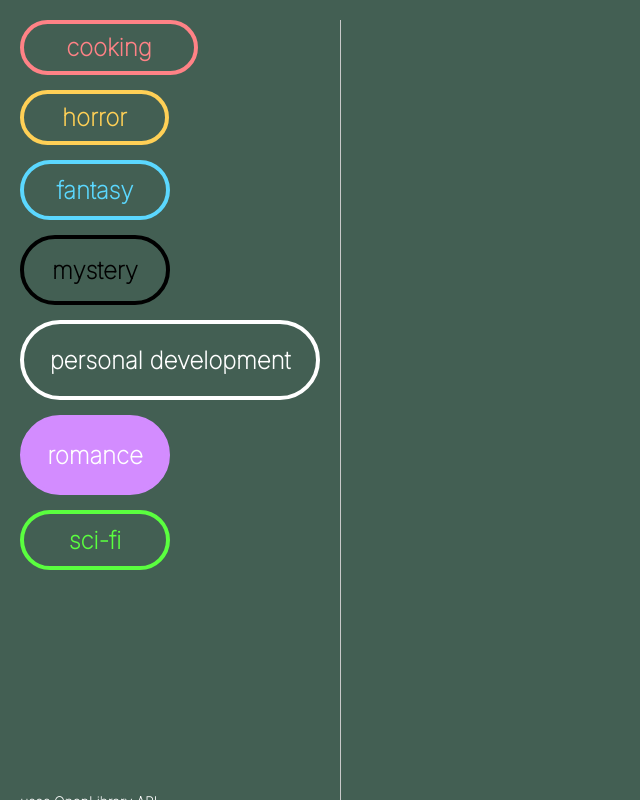
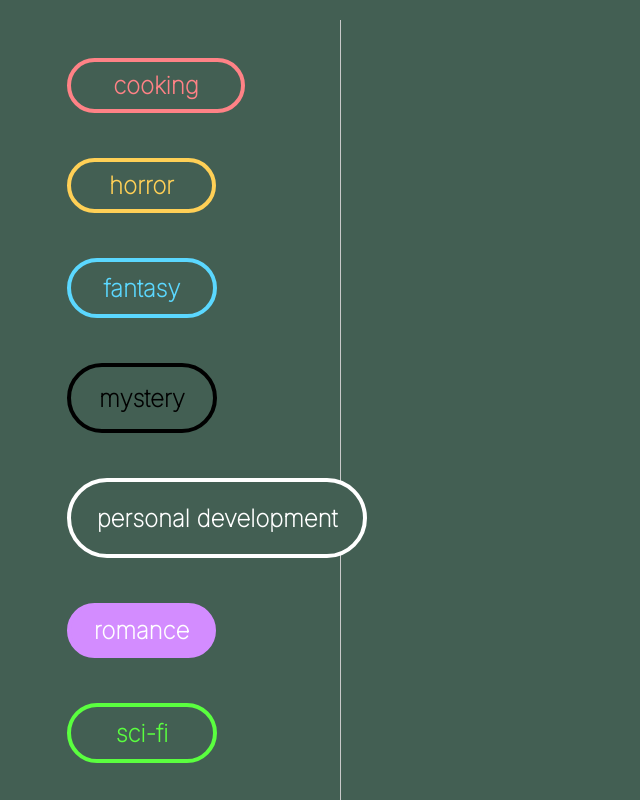
Before and after one commit to isverzh85/libraryProject, a React (Create React App) app: page / in a window 1280 px wide. Shown: the top 800 px of the page, without its empty margins (0-640 px from the left). Built offline with nearby package versions, Linux system fonts and the light colour scheme.

Commit message:
working on the grid css

```diff
--- a/src/Layout/SidePanel/Nav/Nav.js
+++ b/src/Layout/SidePanel/Nav/Nav.js
@@ -1,7 +1,7 @@
 import React from "react";
 import styles from '../../SidePanel/Nav/styles.module.scss';
 import { useState } from 'react';
-import Axios from 'axios';
+import Axios, { all } from 'axios';
 import cn from 'classnames'
 
 export const Nav = () => {
@@ -20,17 +20,15 @@ export const Nav = () => {
         first_publish_year: book.first_publish_year
       }
         books.push(bookToRender)
-        books.sort((book1, book2) => book2.first_publish_year - book1.first_publish_year);
-        //put logic for the if and else for the year
-        console.log(book)
-    })
-        setBookList(books)
+   })
+      let uniqueBookYears = [...new Set(books.map(book => book.first_publish_year)) ]
+      books = books.filter(book => uniqueBookYears.includes(book.first_publish_year))
+      books.sort((book1, book2) => book2.first_publish_year - book1.first_publish_year)
+      setBookList(books)
    }
-console.log(bookLists)
 
  return (
          <div className={styles.list}>
-
             <nav className={styles.listButtons}>
                <button type="button" className={cn(styles.navButton, styles.navListItem1)} onClick={() => getBookData('cooking')}>cooking</button>
                <button type="button" className={cn(styles.navButton, styles.navListItem2)} onClick={() => getBookData('horror')}>horror</button>
@@ -39,22 +37,25 @@ console.log(bookLists)
                <button type="button" className={cn(styles.navButton, styles.navListItem5)} onClick={() => getBookData('personal_development')}>personal development</button>
                <button type="button" className={cn(styles.navButton, styles.navListItem6)} onClick={() => getBookData('romance')}>romance</button>
                <button type="button" className={cn(styles.navButton, styles.navListItem7)} onClick={() => getBookData('sci-fi')}>sci-fi</button>
-
                <div className={styles.text}>uses OpenLibrary API</div>
-
             </nav>
             <div className={styles.listBook}>
-              {bookLists?.length > 0 && bookLists?.map((book => {
+              {bookLists?.length > 0 && bookLists?.map((book, index) => {
                const year = book.first_publish_year
+               let prevYear;
+                  if (index > 0) {
+                  prevYear = bookLists[index - 1].first_publish_year;
+               }
            return (
-             <div className={styles.book}>
-                <div className={styles.year}>{year}</div>
-                <div>
+             <div className={styles.bookContainer}>
+                {prevYear !== year && (
+                   <div className={styles.year}>{year}</div>
+                )
+               }
+               <div className={styles.book}>
                   <img className={styles.cover} src={book.cover_url} alt="book cover"  />
-                </div>
-                  <div className={styles.title}>
-                     {book.title}
-                   </div>
+               </div>
+                  <div className={styles.title}>{book.title} </div>
                        {book.authors?.map(author => {
                          return(
                        <div className={styles.author}>{author.name}</div>
@@ -62,11 +63,10 @@ console.log(bookLists)
                 })
               }
               </div>
-            )
+           )
            })
-        )}
+         }
         </div>
-
     </div>
  )};
 
--- a/src/Layout/SidePanel/Nav/styles.module.scss
+++ b/src/Layout/SidePanel/Nav/styles.module.scss
@@ -8,7 +8,7 @@
     display: flex;
     flex-direction: column;
     width:25%;
-    height: 100vh;
+    height: 1000vh;
     border-right: 1px solid #C9C9C9;
 }
 
@@ -35,6 +35,8 @@
     box-sizing: border-box;
     width: 178px;
     height: 55px;
+    margin-top:38px;
+    margin-left:47px;
 }
 
 .navListItem2{
@@ -45,6 +47,8 @@
     box-sizing: border-box;
     width: 149px;
     height: 55px;
+    margin-left: 47px;
+    margin-top: 30px;
 }
 
 .navListItem3{
@@ -56,6 +60,8 @@
     color: #5BD8FF;
     background: #435F53;
     border-radius:100px;
+    margin-left: 47px;
+    margin-top: 30px;
 }
 
 .navListItem4{
@@ -67,6 +73,8 @@
     color: #000000;
     background: #435F53;
     border-radius:100px;
+    margin-left: 47px;
+    margin-top: 30px;
 }
 
 .navListItem5{
@@ -78,17 +86,21 @@
     color: #FFFFFF;
     background: #435F53;
     border-radius:100px;
+    margin-left: 47px;
+    margin-top: 30px;
 }
 
 .navListItem6{
     border: 4px solid #D38CFF;
     box-sizing: border-box;
-    width: 150px;
-    height: 80px;
+    width: 149px;
+    height: 55px;
     font-family: 'Inter', sans-serif;
     background: #D38CFF ;
     color: #FFFFFF;
     border-radius:100px;
+    margin-left: 47px;
+    margin-top: 30px;
 }
 
 .navListItem7{
@@ -100,6 +112,8 @@
     color: #5AFF3F;
     background: #435F53;
     border-radius:100px;
+    margin-left: 47px;
+    margin-top: 30px;
     margin-bottom: 70%;
 }
 
@@ -107,6 +121,8 @@
     color: #FFFFFF;
     font-family: 'Inter', sans-serif;
     font-style: normal;
+    width: 150px;
+    height: 60px;
     font-weight: 400;
     font-size: 20px;
     line-height: 24px;
@@ -139,16 +155,23 @@
     font-family: 'Inter', sans-serif;
     color: #FFFFFF;
     width: 106px;
-    margin-bottom: 2%;
+    text-align: center;
 }
 
 .listBook{
     display: grid;
+    grid-template-columns: repeat(1, 3fr);
     flex:1;
 }
 
 .book{
-    //text-align:center;
+    display: flex;
+    flex-direction: row;
+    align-items: center;
+    width: 176px;
+    height: 244px;
+    margin-top:104px;
+    margin-left:482px;
 }
 
 .text{
@@ -158,3 +181,9 @@
     line-height: 16.94px;
     color: #FFFFFF;
 }
+
+.bookContainer{
+   display: grid;
+   grid-template-columns: repeat(auto-fill, minmax(200px, 1fr));
+   flex-direction: column;
+}
```
